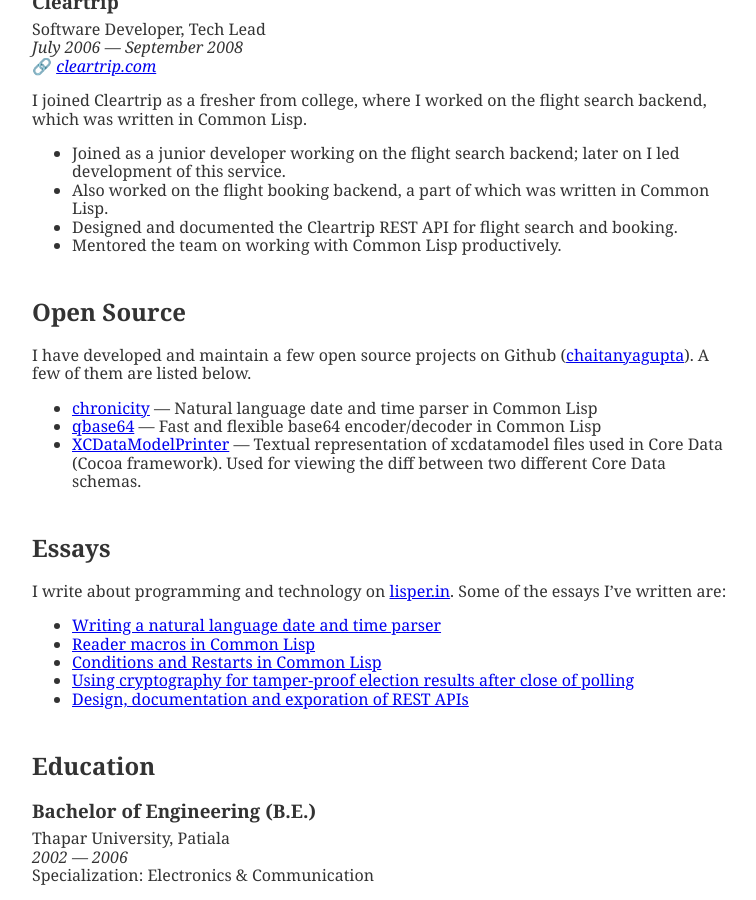
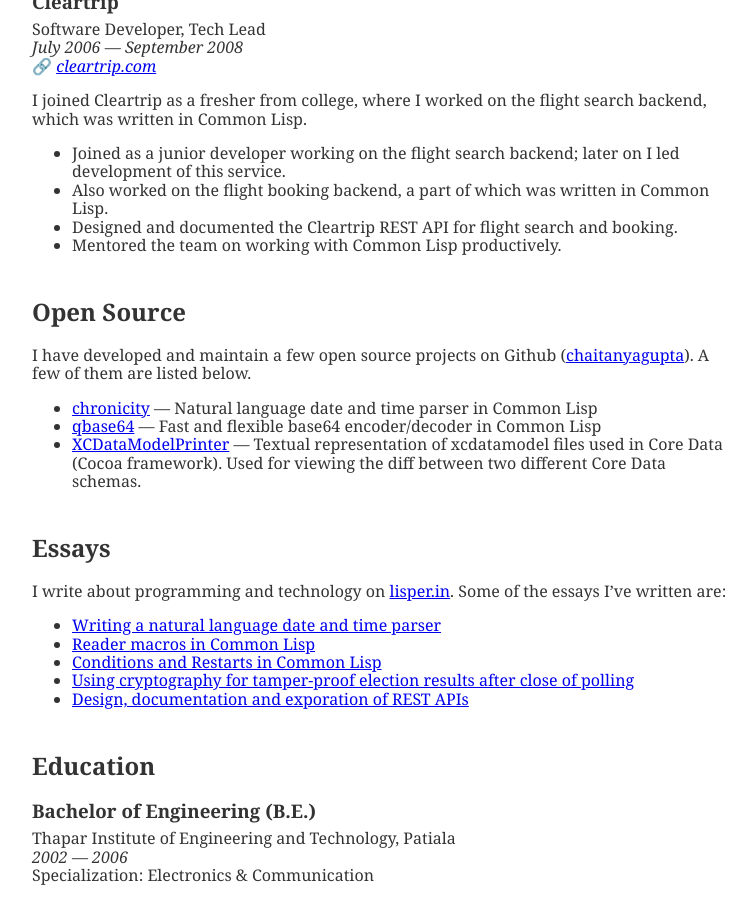
Before and after one commit to lisperin/lisperin.github.io, a Jekyll site: the page built from resume.html, in a window 1280 px wide and 900 px high, scrolled down 1917 px. Shown: the whole window, without its empty margins (258-1014 px from the left). Built offline with Jekyll 4.4.1, drawn with Linux system fonts in a browser that asks for light colours; some web fonts are replaced.

Commit message:
Fix college name

```diff
--- a/resume.html
+++ b/resume.html
@@ -286,7 +286,7 @@
       <h2>Education</h2>
       <section class="education-detail">
         <h3>Bachelor of Engineering (B.E.)</h3>
-        <div class="education-institute">Thapar University, Patiala</div>
+        <div class="education-institute">Thapar Institute of Engineering and Technology, Patiala</div>
         <div class="time-period">
           <time datetime="2002">2002</time>
           &mdash; <time datetime="2006">2006</time>
```
